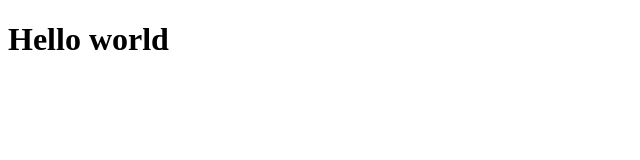
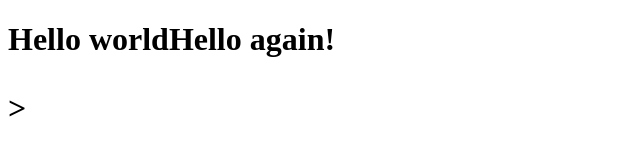
Before and after one commit to hristokar/hristokar.github.io, a plain HTML site: page index.html in a window 1280 px wide. Shown: the whole page, without its empty margins (0-640 px from the left). Drawn offline with Linux system fonts and the light colour scheme.

Commit message:
small update

```diff
--- a/index.html
+++ b/index.html
@@ -1 +1 @@
-<!DOCTYPE html><html><head><title>My First Website</title></head><body><h1>Hello world</h1></body></html>
+<!DOCTYPE html><html><head><title>My First Website</title></head><body><h1>Hello world</h1<p>Hello again!</p>></body></html>
```
